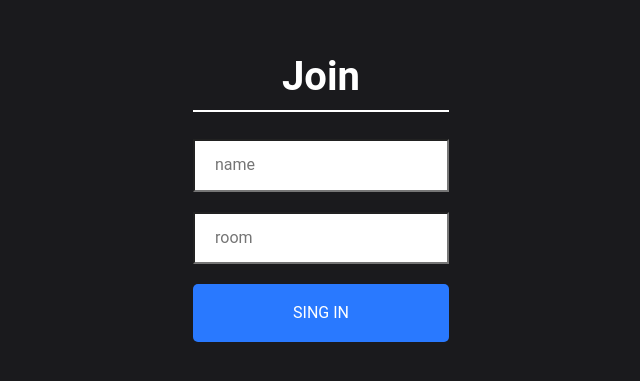
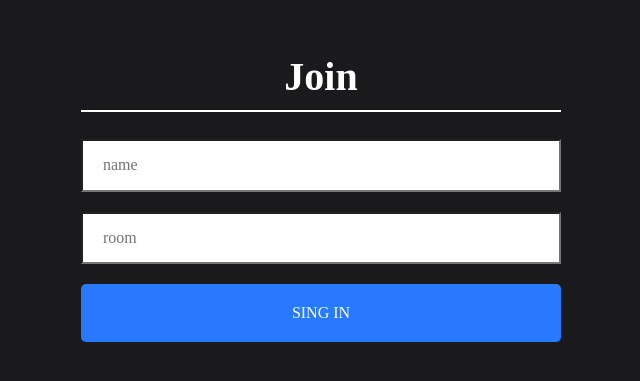
Before and after one commit to juan-urtazun/chat-app, a React (Create React App) app in the folder client/: page / in a window 1280 px wide. Shown: the part 215-596 px from the top of the page, without its empty margins (319-959 px from the left). Built offline with nearby package versions, Linux system fonts and the light colour scheme.

Commit message:
fix(style): fix input width

```diff
--- a/client/src/components/Join/Join.css
+++ b/client/src/components/Join/Join.css
@@ -1,8 +1,3 @@
-html, body {
-  font-family: 'Roboto', sans-serif;
-  padding: 0;
-  margin: 0;
-}
 
 #root {
   height: 100vh;
@@ -54,7 +49,11 @@ html, body {
   margin-top: 20px;
 }
 
-@media (min-width: 320px) and (max-width: 480px) {
+button:focus {
+  outline: 0;
+}
+
+@media (max-width: 480px) {
   .joinOuterContainer {
     height: 100%;
   }
@@ -62,10 +61,10 @@ html, body {
   .joinInnerContainer {
     width: 90%;
   }
-
-
 }
 
-button:focus {
-  outline: 0;
+@media (min-width: 481px) {
+  .joinInnerContainer {
+    width: 480px;
+  }
 }
```
